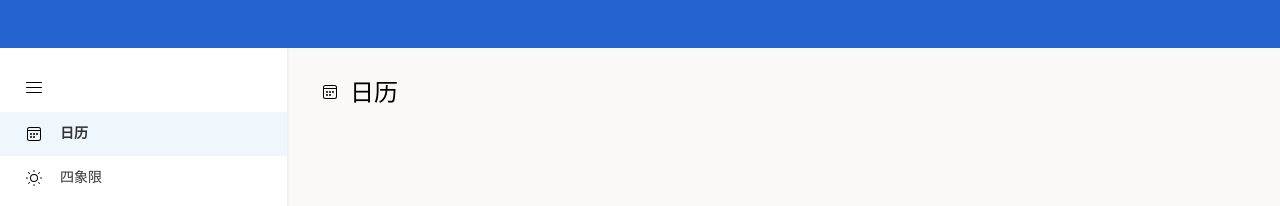
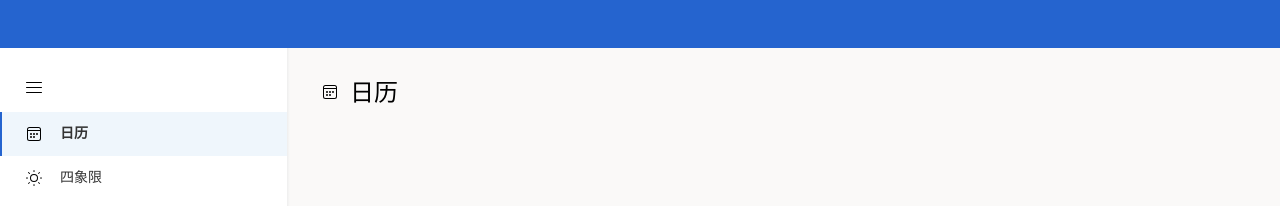
Before and after one commit to Taslr2/ToDo, a Vue app in the folder web/: page / in a window 1280 px wide. Shown: the top 206 px of the page. Built offline with nearby package versions, Linux system fonts and the light colour scheme.

Commit message:
导航栏选中时的动画添加

```diff
--- a/web/src/components/sidebar/SideNavigation.vue
+++ b/web/src/components/sidebar/SideNavigation.vue
@@ -126,6 +126,7 @@ const menuItems = [
   padding: 12px 24px;
   box-sizing: border-box;
   transition: transform 0.5s ease;
+  position: relative;
 }
 
 .nav li img {
@@ -163,6 +164,26 @@ const menuItems = [
   color: #000;
   font-weight: 900;
 }
+
+.selected::before {
+  content: '';
+  position: absolute;
+  left: 0;
+  top: 0;
+  width: 2px;
+  height: 100%;
+  background-color: #2564cf;
+  animation: zoomIn 0.5s;
+}
+
+@keyframes fadeIn {
+  from {
+    opacity: 0;
+  }
+  to {
+    opacity: 1;
+  }
+}
 /* .leftside-enter,
 .leftside-leave-to {
   width: 0;
```
